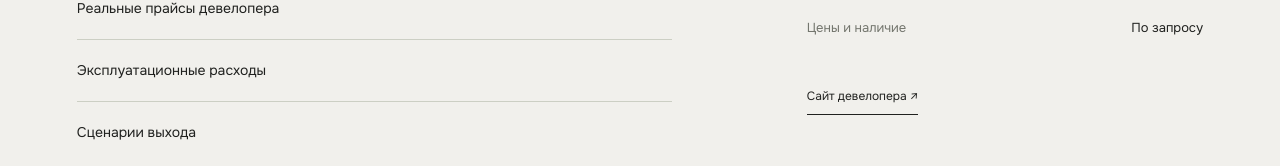
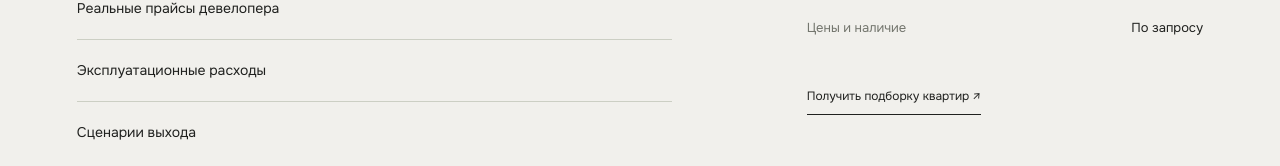
Before and after one commit to anepomniashiy-art/mainhall-platform, a Next.js app: page /projects/badaevsky/ in a window 1280 px wide. Shown: the part 786-952 px from the top of the page. Built offline with nearby package versions, Linux system fonts and the light colour scheme.

Commit message:
fix(leads): replace developer outbound link with MAINHALL enquiry

```diff
--- a/src/app/projects/[slug]/page.tsx
+++ b/src/app/projects/[slug]/page.tsx
@@ -16,7 +16,7 @@ export default async function ProjectPage({params}:{params:Promise<{slug:string}
  return <article className="mh-project-detail mh-pad">
   <Link href="/projects/" className="mh-eyebrow">← ПРОЕКТЫ</Link>
   <header className="pt-14"><p className="mh-eyebrow">{p.className} / {p.area}</p><h1>{p.name}</h1><p className="max-w-2xl text-base leading-7 text-[#666a60]">{p.summary}</p></header>
-  <div className="mh-detail-layout"><section><p className="mh-eyebrow">01 / ПЕРСПЕКТИВА</p><h2 className="mt-6">В фокусе MAINHALL</h2><p>{p.thesis}</p><ul className="mt-10">{p.dueDiligence.map(x=><li key={x}>{x}</li>)}</ul></section><aside><p className="mh-eyebrow mb-6">О ПРОЕКТЕ</p><dl><div><dt>Девелопер</dt><dd>{p.developer}</dd></div><div><dt>Район</dt><dd>{p.area}</dd></div><div><dt>Класс</dt><dd>{p.className}</dd></div><div><dt>Цены и наличие</dt><dd>По запросу</dd></div></dl><a href={p.sourceUrl} target="_blank" rel="noopener noreferrer" className="mh-text-link">Сайт девелопера ↗</a></aside></div>
+  <div className="mh-detail-layout"><section><p className="mh-eyebrow">01 / ПЕРСПЕКТИВА</p><h2 className="mt-6">В фокусе MAINHALL</h2><p>{p.thesis}</p><ul className="mt-10">{p.dueDiligence.map(x=><li key={x}>{x}</li>)}</ul></section><aside><p className="mh-eyebrow mb-6">О ПРОЕКТЕ</p><dl><div><dt>Девелопер</dt><dd>{p.developer}</dd></div><div><dt>Район</dt><dd>{p.area}</dd></div><div><dt>Класс</dt><dd>{p.className}</dd></div><div><dt>Цены и наличие</dt><dd>По запросу</dd></div></dl><Link href="/#contact" className="mh-text-link">Получить подборку квартир ↗</Link></aside></div>
   <div className="mh-detail-contact"><h2>Рассмотрим ближе?</h2><Link href="/#contact" className="mh-text-link">Связаться с MAINHALL ↗</Link></div>
  </article>;
 }
```
